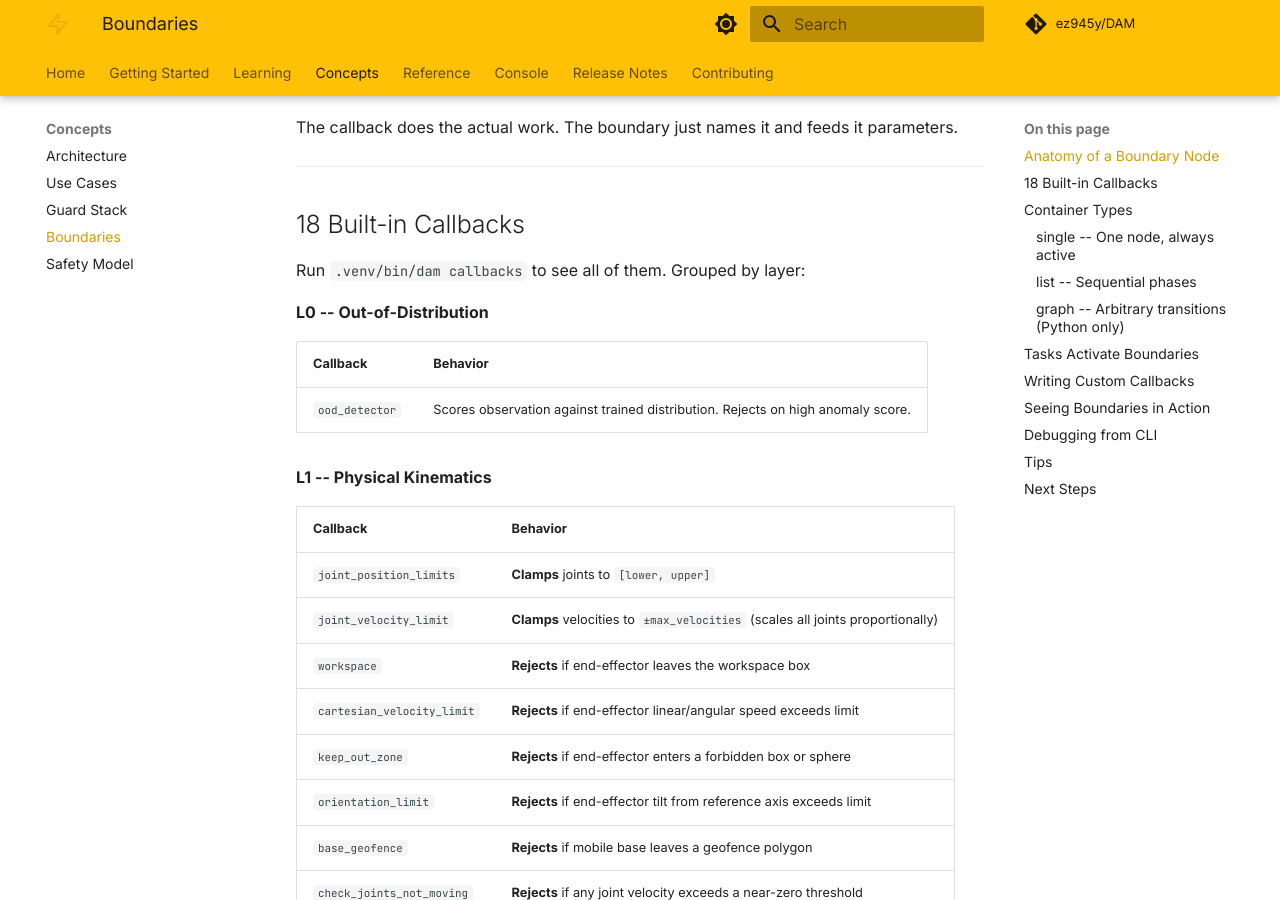
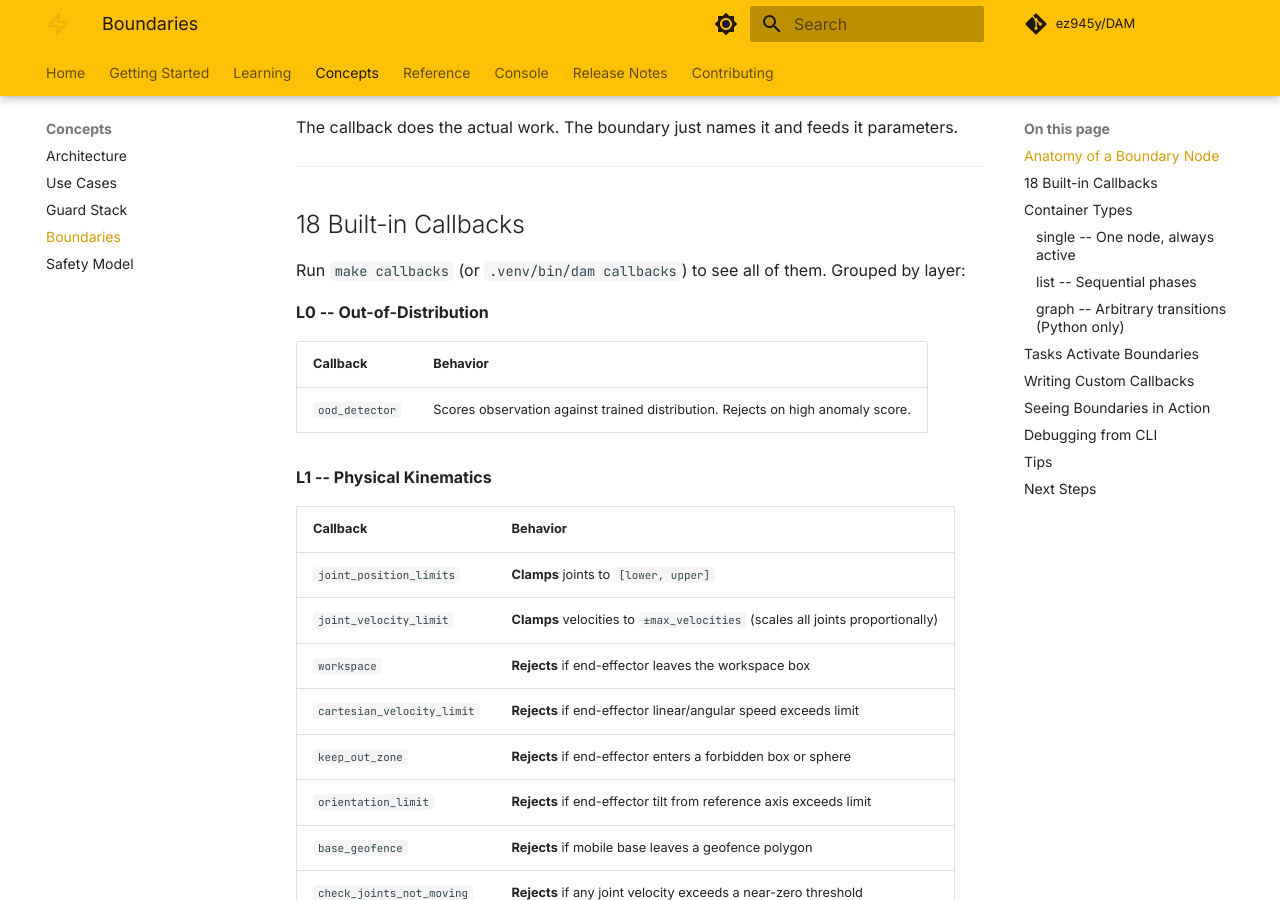
Before and after one commit to ez945y/DAM, an MkDocs documentation site: the page built from docs/concepts/boundaries.md, in a window 1280 px wide and 900 px high, scrolled down 1041 px. Built offline with MkDocs 1.6.1 and Material for MkDocs 9.7.7, drawn with Linux system fonts in a browser that asks for light colours; comment, search, counter and statistics services are not loaded.

Commit message:
feat: add make callbacks target and update docs references
- New Makefile target: make callbacks (lists all 18 built-in checks)
- Update boundaries.md to reference make callbacks
- Add make callbacks to README Make Targets table

Co-Authored-By: Claude Opus 4.6 <noreply@anthropic.com>

````diff
--- a/docs/concepts/boundaries.md
+++ b/docs/concepts/boundaries.md
@@ -39,7 +39,7 @@ The callback does the actual work. The boundary just names it and feeds it param
 
 ## 18 Built-in Callbacks
 
-Run `.venv/bin/dam callbacks` to see all of them. Grouped by layer:
+Run `make callbacks` (or `.venv/bin/dam callbacks`) to see all of them. Grouped by layer:
 
 **L0 -- Out-of-Distribution**
 
@@ -252,7 +252,7 @@ For post-session analysis, MCAP logs capture +/-30 seconds of context around eve
 
 ```bash
 .venv/bin/dam validate mystack.yaml     # catch schema errors early
-.venv/bin/dam callbacks                 # verify your callback is registered
+make callbacks                          # verify your callback is registered
 ```
 
 In code:
````
Also changed, not shown: README.md (+1 -0 lines), 1 other file.
